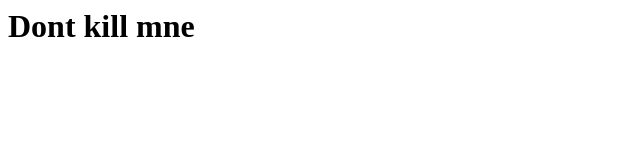
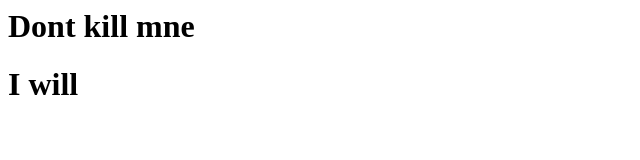
Before and after one commit to joshua-nathan/NewMerge, a plain HTML site: page index.html in a window 1280 px wide. Shown: the whole page, without its empty margins (0-640 px from the left). Drawn offline with Linux system fonts and the light colour scheme.

Commit message:
Update index.html

```diff
--- a/index.html
+++ b/index.html
@@ -1,4 +1,5 @@
 <html>
 
 <h1>Dont kill mne</h1>
+  <h1>I will</h1>
 </html>
```
